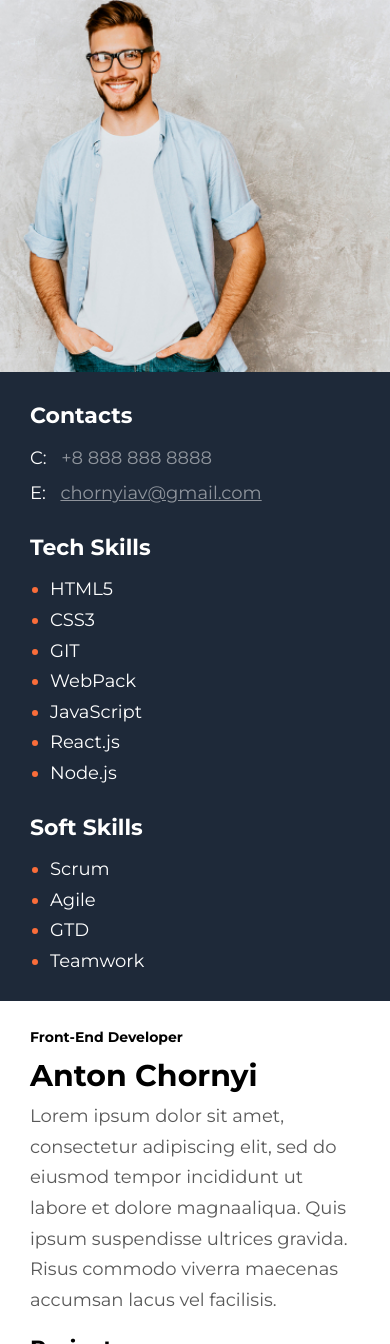
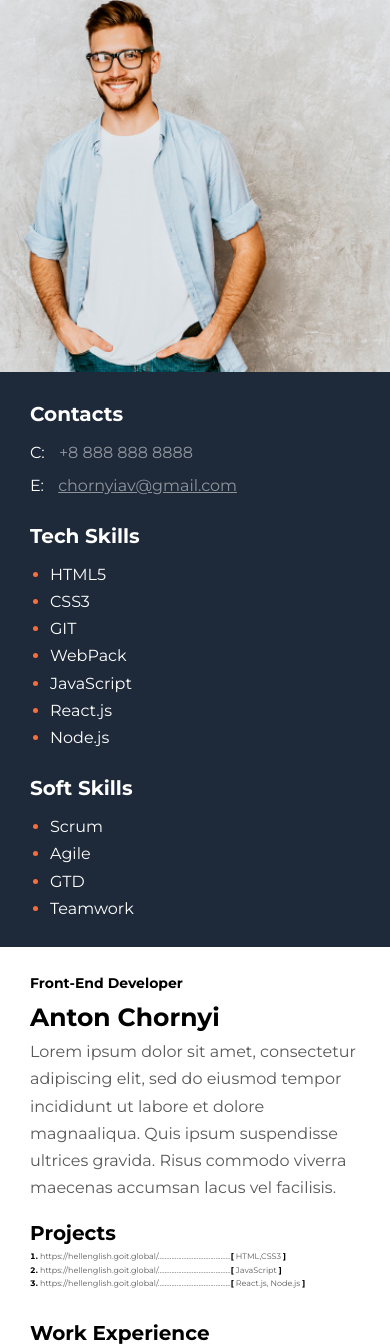
Before and after one commit to nickdavshan1984/resume_v1.0, a plain HTML site: page index.html in a window 390 px wide. Shown: the top 1344 px of the page. Drawn offline with Linux system fonts and the light colour scheme.

Commit message:
change.mobile.420px

```diff
--- a/css/style.scss
+++ b/css/style.scss
@@ -521,6 +521,18 @@ $las-left: 0 0 0 15px;
 
 /* ---------- mobile small ----------- */
 @media (max-width: 420px) {
+   body {
+      font-size: 16px;
+   }
+   .header-doc {
+      font-size: 25px;
+   }
+   .header-section {
+      font-size: 20px;
+   }
+   .title-main {
+      font-size: 18px;
+   }
 
 }
 
```
Also changed, not shown: css/style.css, 1 other file.
